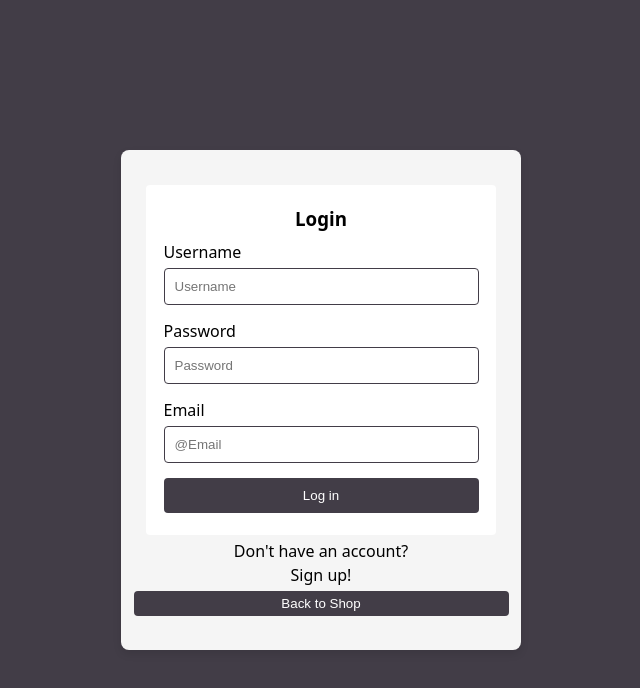
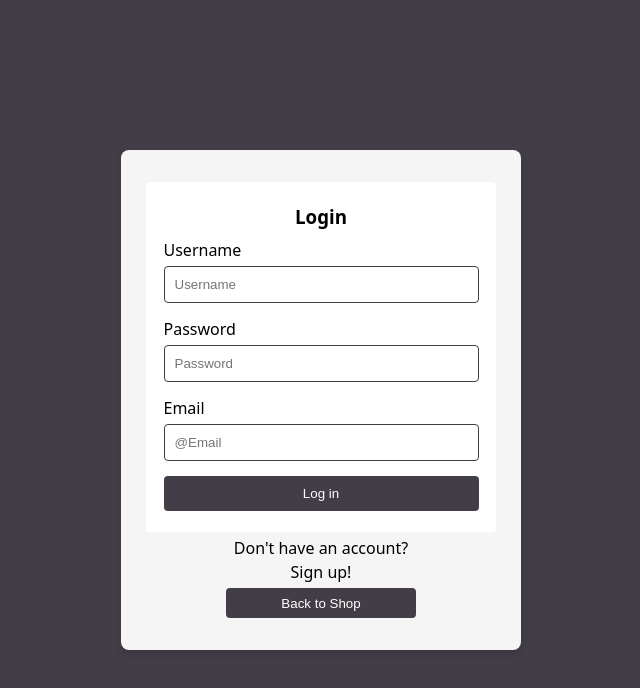
Before and after one commit to JoseLeoV77/e-commerce, a React (Vite) app in the folder client/: page /login in a window 1280 px wide. Shown: the top 688 px of the page, without its empty margins (319-959 px from the left). Built offline with nearby package versions, Linux system fonts and the light colour scheme; no server answers.

Commit message:
back to main btn css and register css

```diff
--- a/client/src/components/BackToShopButton/back-to-shop.css
+++ b/client/src/components/BackToShopButton/back-to-shop.css
@@ -2,6 +2,8 @@
   background-color: var(--background-color);
   color: white;
   border-radius: 4px;
+  width: 190px;
+  height: 30px;
 }
 
 .back-to-shop-btn:hover{
--- a/client/src/components/Register/register.css
+++ b/client/src/components/Register/register.css
@@ -32,12 +32,13 @@
   border: 1px solid var(--background-color);
   border-radius: 4px;
   height: 25px;
-  width: 375px;
+  width: 330px;
   padding: 2px;
 }
 
 .login-link-container{
   display: flex;
+  width: 45%;
   flex-direction: column;
   align-items: center;
   gap: 10px;
```
